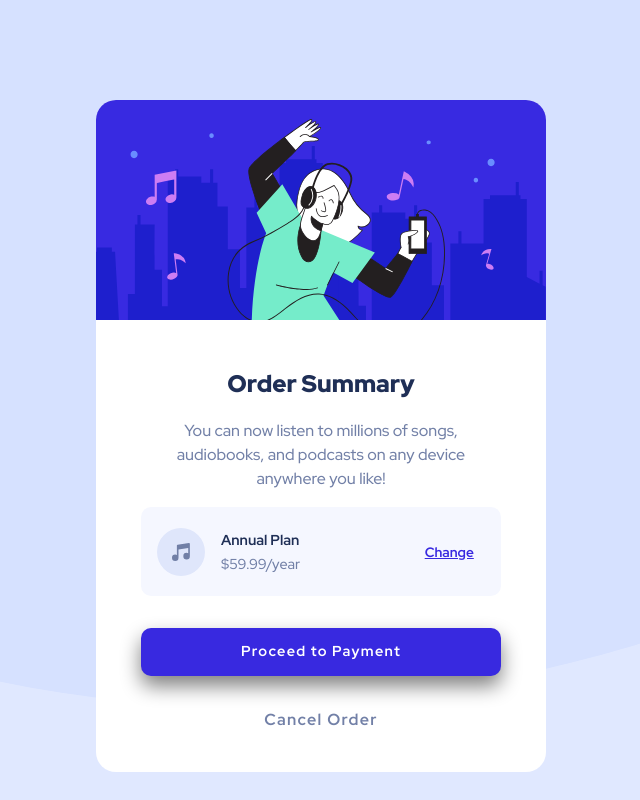
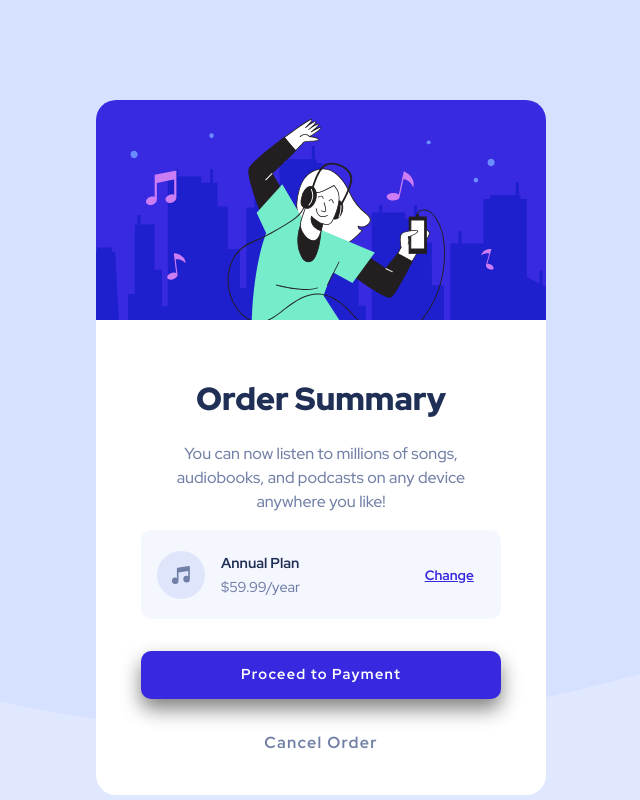
Before and after one commit to MetalgearV/Order-summary-component, a plain HTML site: page index.html in a window 1280 px wide. Shown: the whole page, without its empty margins (319-959 px from the left). Drawn offline with Linux system fonts and the light colour scheme.

Commit message:
updated h2 to h1

```diff
--- a/css/styles.css
+++ b/css/styles.css
@@ -7,7 +7,7 @@ body {
   margin: 0;
 }
 
-h2 {
+h1 {
   font-family: 'Red Hat Display', serif;
   font-weight: 900;
   padding-top: 1em;
--- a/index.html
+++ b/index.html
@@ -1,5 +1,6 @@
 <!DOCTYPE html>
 <html lang="en">
+
 <head>
   <meta charset="UTF-8">
   <meta name="viewport" content="width=device-width, initial-scale=1.0"> <!-- displays site properly based on user's device -->
@@ -13,18 +14,20 @@
   <title>Frontend Mentor | Order Summary card</title>
 
 </head>
+
 <body>
   <main role="main">
     <div class="order-summary-card">
       <img class="card-banner" src="./images/illustration-hero.svg" alt="card-banner">
-  <h2>Order Summary</h2>
+      <h1>Order Summary</h1>
       <p class="card-text">You can now listen to millions of songs, audiobooks, and podcasts on any
         device anywhere you like!</p>
       <div class="plan-panel">
         <img class="music-icon" src="./images/icon-music.svg" alt="music-icon">
 
         <p><span class="annual-plan">Annual Plan</span></br>
-  <span class="plan-price">$59.99/year</span></p>
+          <span class="plan-price">$59.99/year</span>
+        </p>
 
         <a class="change" href=""> Change</a>
       </div>
```
Lines whose indentation alone changed are shown as unchanged.
